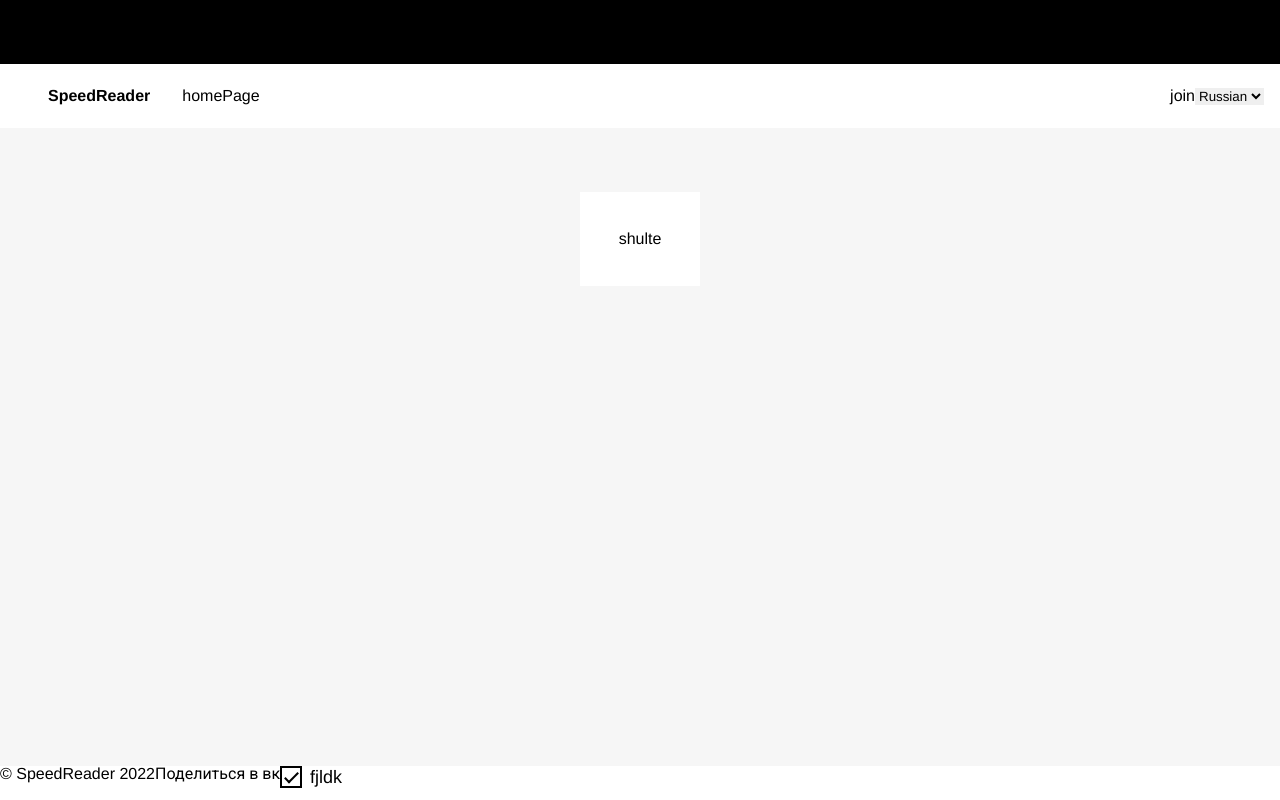
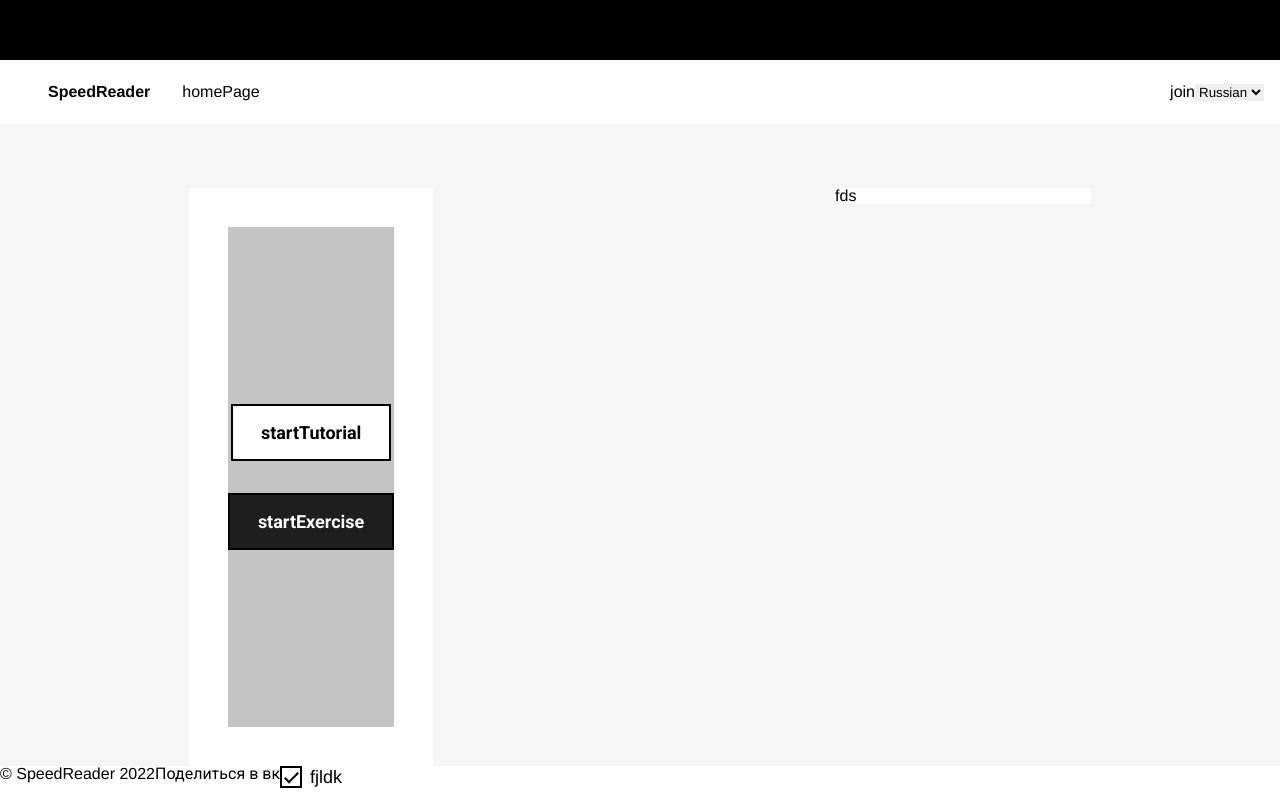
Before and after one commit to gasheva/Speed_Reader, a Vue app: page /exercises/shulte-table in a window 1280 px wide. Built offline with nearby package versions, Linux system fonts and the light colour scheme.

Commit message:
feat: change exercise structure feat: simple timer

```diff
--- /dev/null
+++ b/src/components/components/Exercises/ExerciseContainer.vue
@@ -0,0 +1,75 @@
+<template>
+    <main-section-wrapper :parts="['main', 'right']">
+        <exercise-start
+                v-show="isStartPageVisible"
+                @startTutorial="startTutorialHandler"
+                @startExercise="startExerciseHandler"
+        />
+        <component :is="exercisesComponents[currentComponent]"
+                   v-if="isExercisePageVisible"
+                   @finish="finishExerciseHandler"
+        />
+        <exercise-end
+                v-show="isEndPageVisible"
+                @restart="restartHandler"
+                @goToExercises="goToExercisesHandler"
+        />
+
+        <template #right-tile>fds</template>
+    </main-section-wrapper>
+</template>
+
+<script lang="ts">
+export default {
+    name: 'ExerciseContainer'
+};
+</script>
+<script setup lang="ts">
+
+import ExerciseStart from '@/components/components/Exercises/ExerciseStart.vue';
+import ExerciseEnd from '@/components/components/Exercises/ExerciseEnd.vue';
+import {computed, defineAsyncComponent, ref} from 'vue';
+import {useRouter} from 'vue-router';
+import MainSectionWrapper from '@/components/app/MainSectionWrapper.vue';
+
+const ShulteTable = defineAsyncComponent(() => import('@/components/components/Exercises/ShulteTable/ShulteTable.vue'))
+
+const router = useRouter();
+
+const exercisesComponents = {ShulteTable};
+const currentComponent = router.currentRoute.value.name;
+
+
+const statuses = {start: 'start', exercise:'exercise', tutorial: 'tutorial', end: 'end'}
+const currentStatus = ref(statuses.start)
+
+const finishExerciseHandler = () => {
+    console.log('finishExerciseHandler');
+    currentStatus.value = statuses.end;
+};
+const startTutorialHandler = () => {
+    console.log('startTutorialHandler');
+    currentStatus.value = statuses.tutorial;
+};
+const startExerciseHandler = () => {
+    console.log('startExerciseHandler');
+    currentStatus.value = statuses.exercise;
+};
+const restartHandler = () => {
+    console.log('restartHandler');
+    currentStatus.value = statuses.exercise;
+};
+const goToExercisesHandler = () => {
+    console.log('goToExercisesHandler');
+    router.push({name:'home'})
+};
+
+const isStartPageVisible = computed(()=>currentStatus.value===statuses.start);
+const isExercisePageVisible = computed(()=>currentStatus.value===statuses.exercise ||
+    currentStatus.value===statuses.tutorial);
+const isEndPageVisible = computed(()=>currentStatus.value===statuses.end);
+</script>
+
+<style scoped>
+
+</style>
--- a/src/components/components/Exercises/ExerciseEnd.vue
+++ b/src/components/components/Exercises/ExerciseEnd.vue
@@ -5,35 +5,65 @@
         </div>
         <div class="exercise-end__content">
         </div>
-        <div class="exercise-end__footer">
-            <base-button :text="t('restart')" @click="restartHandler"/>
-            <base-button :text="t('toExerciseList')" @click="goToExercisesHandler"/>
+        <div class="exercise-end__buttons">
+            <base-button class="exercise-end__button"
+                    :text="t('restart')" @click="restartHandler"/>
+            <base-button class="exercise-end__button"
+                    :text="t('toExerciseList')"
+                         style-btn="black"
+                         @click="goToExercisesHandler"/>
         </div>
     </div>
 </template>
 
-<script>
+<script lang="ts">
 export default {
-    name: "ExerciseEnd"
-}
+    name: 'ExerciseEnd'
+};
 </script>
 <script setup lang="ts">
 
 import BaseButton from '@/components/app/BaseButton.vue';
 import {useI18n} from 'vue-i18n';
 
+const emit = defineEmits(['restart', 'goToExercises']);
 const {t} = useI18n();
 
 const restartHandler = () => {
-    console.log('[x] restartHandler');
+    emit('restart');
 };
 
 const goToExercisesHandler = () => {
-    console.log('[x] goToExercisesHandler');
+    emit('goToExercises');
 };
 
 </script>
 
-<style scoped>
+<style lang="scss" scoped>
+.exercise-end {
+  display: flex;
+  flex-direction: column;
+  flex-wrap: wrap;
+  height: 500px;
 
+  &__content{
+    flex:1;
+  }
+
+  &__buttons {
+    display: flex;
+    flex-direction: row;
+    flex-wrap: wrap;
+    align-items: center;
+    max-width: 70%;
+    width: 100%;
+    margin: 0 auto;
+    gap: 2rem;
+  }
+
+  &__button{
+    max-width: 273px;
+    min-width: 245px;
+  }
+}
 </style>
--- a/src/components/components/Exercises/ExerciseStart.vue
+++ b/src/components/components/Exercises/ExerciseStart.vue
@@ -21,16 +21,34 @@ export default {
 import BaseButton from '@/components/app/BaseButton.vue';
 import {useI18n} from 'vue-i18n';
 
+const emit = defineEmits(['startTutorial', 'startExercise']);
 const {t} = useI18n();
 
 const startTutorialHandler = () => {
-    console.log('[x] startTutorialHandler');
+    emit('startTutorial');
+
 };
 const startExerciseHandler = () => {
-    console.log('[x] startExerciseHandler');
+    emit('startExercise');
 };
 </script>
 
-<style scoped>
+<style lang="scss" scoped>
+.exercise-start {
+  display: flex;
+  align-items: center;
+  height: 500px;
+  padding: 2rem 0;
+  background-color: $grey-3;
 
+  &__buttons{
+    display: flex;
+    flex-direction: column;
+    align-items: center;
+    max-width: 70%;
+    width: 100%;
+    margin: 0 auto;
+    gap: 2rem;
+  }
+}
 </style>
--- a/src/components/components/Exercises/ShulteTable/ShulteTable.vue
+++ b/src/components/components/Exercises/ShulteTable/ShulteTable.vue
@@ -1,10 +1,19 @@
 <template>
-<div>shulte</div>
+<div>
+    shulte
+</div>
 </template>
 
-<script>
+<script lang="ts">
 export default {
-    name: "ShulteTable"
+    name: "ShulteTable",
+}
+</script>
+<script setup lang="ts">
+
+const emit = defineEmits(['finish']);
+const timeoutHandler = ()=>{
+    emit('finish');
 }
 </script>
 
--- a/src/router/index.ts
+++ b/src/router/index.ts
@@ -11,8 +11,8 @@ const routes: Array<RouteRecordRaw> = [
         children: [
             {
                 path: '/exercises/shulte-table',
-                name: 'shulteTable',
-                component: () => import(/* webpackChunkName: "shulteTable" */ '@/components/components/Exercises/ShulteTable/ShulteTable.vue'),
+                name: 'ShulteTable',
+                component: () => import(/* webpackChunkName: "home" */ '@/views/HomeView.vue'),
                 // meta: {layout: 'main'},
             },
         ]
--- a/src/views/HomeView.vue
+++ b/src/views/HomeView.vue
@@ -1,13 +1,13 @@
 <template>
     <div class="home">
-        <main-section-wrapper>
+        <main-section-wrapper v-show="!isExerciseSelected">
             <exercise-program
-                    v-show="!isExerciseSelected"
                     :tasks="tasks"
                     @select="selectCardHandler"
             />
-            <router-view/>
         </main-section-wrapper>
+
+        <exercise-container v-if="isExerciseSelected" />
     </div>
 </template>
 
@@ -22,8 +22,8 @@ import ExerciseProgram from '@/components/app/ExerciseProgram/ExerciseProgram.vu
 
 
 import {computed, onBeforeMount, ref} from 'vue';
-import {implyModifiers} from '@/utils/modifiers';
 import {useRouter} from 'vue-router';
+import ExerciseContainer from '@/components/components/Exercises/ExerciseContainer.vue';
 
 const router = useRouter();
 
@@ -32,7 +32,7 @@ onBeforeMount(async()=>{
     tasks.value = [
         {
             uid: Math.random().toString(),
-            taskName: 'shulteTable',
+            taskName: 'ShulteTable',
             image: '',
             title: 'Task',
             description: 'jfksld',
@@ -41,7 +41,7 @@ onBeforeMount(async()=>{
         },
         {
             uid: Math.random().toString(),
-            taskName: 'shulteTable',
+            taskName: 'ShulteTable',
             image: '',
             title: 'Task',
             description: 'jfksld',
@@ -50,7 +50,7 @@ onBeforeMount(async()=>{
         },
         {
             uid: Math.random().toString(),
-            taskName: 'shulteTable',
+            taskName: 'ShulteTable',
             image: '',
             title: 'Task',
             description: 'jfksld',
@@ -59,7 +59,7 @@ onBeforeMount(async()=>{
         },
         {
             uid: Math.random().toString(),
-            taskName: 'shulteTable',
+            taskName: 'ShulteTable',
             image: '',
             title: 'Task',
             description: 'jfksld',
@@ -69,16 +69,16 @@ onBeforeMount(async()=>{
     ];
 });
 
+const currentPageName = computed(()=>
+    router.currentRoute.value.name
+);
+
 const isExerciseSelected = computed(()=>
-    router.currentRoute.value.name !=='home'
+    currentPageName.value !=='home'
 );
 
 const selectCardHandler = (taskName: string) => {
     router.push({name:taskName});
 };
 
-const getComponentName = (taskName: string) => {
-    return implyModifiers(taskName, {capitalize: true});
-};
-
 </script>
```
Also changed, not shown: src/components/components/Timer/TimerBase.vue (added, +49 -0 lines).
